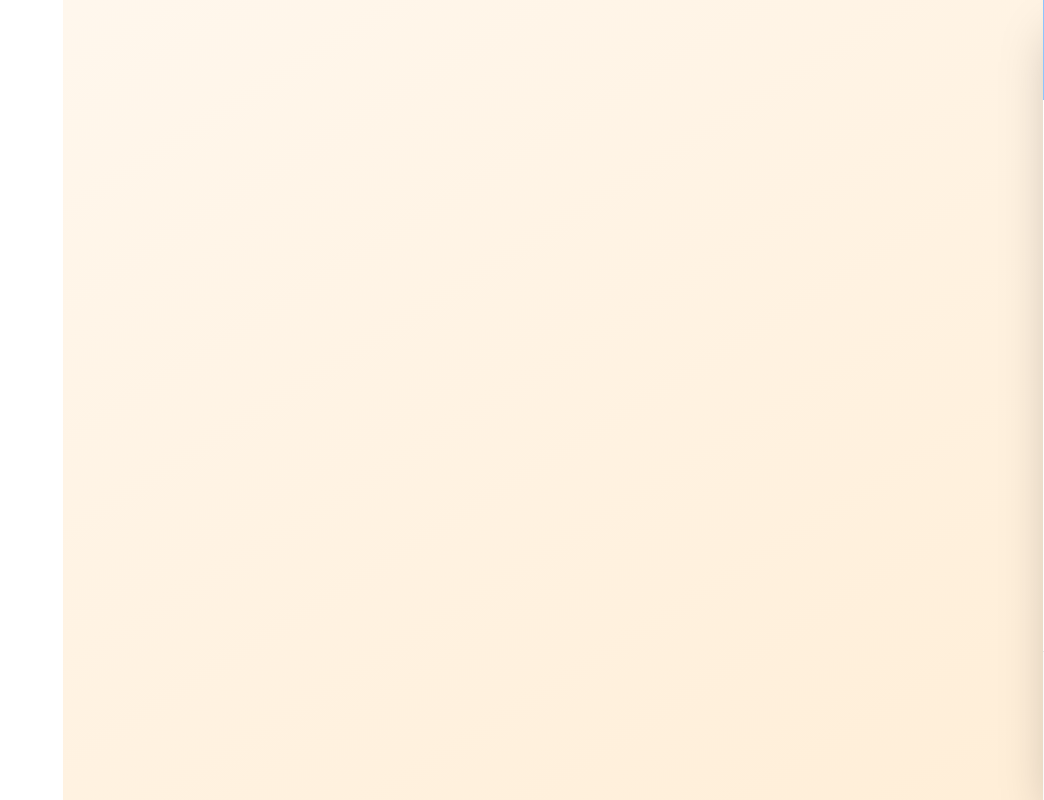
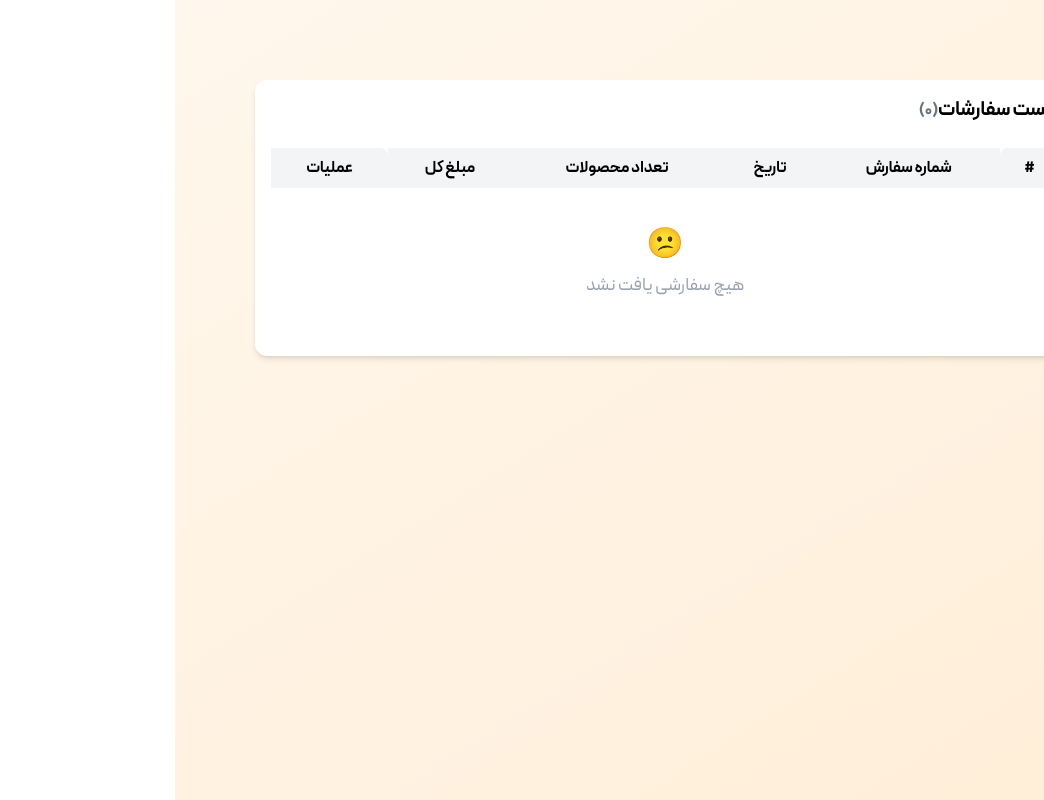
Before and after one commit to Ali-Hydri/Madar-market-front, a Next.js app: page /panel/UserOrders in a window 1280 px wide. Shown: the whole page, without its empty margins (236-1280 px from the left). Built offline with nearby package versions, Linux system fonts and the light colour scheme.

Commit message:
add orders rout in admin panel

```diff
--- a/src/components/adduser/sidebar.tsx
+++ b/src/components/adduser/sidebar.tsx
@@ -114,7 +114,7 @@ const Sidebar: React.FC = () => {
       {/* Sidebar اصلی */}
       <div
         className={` top-0 right-0 h-full bg-gradient-to-br from-white to-gray-50 shadow-2xl transform transition-all duration-300 ease-out  ${
-          isOpen ? "translate-x-0 w-75" : "translate-x-full w-75 overflow-hidden"
+          isOpen ? "translate-x-0 w-75" : "translate-x-full w-0 overflow-hidden"
         }`}
       >
         {/* Header */}
--- a/src/components/allOrders/allOrders.tsx
+++ b/src/components/allOrders/allOrders.tsx
@@ -1,11 +1,213 @@
-import React from 'react'
+"use client";
+import React, { useState } from "react";
+import {
+  QueryClient,
+  QueryClientProvider,
+  useQuery,
+} from "@tanstack/react-query";
+import { fetchOrders } from "@/services/orderService";
+import { Order } from "@/types/orderType";
+
+// OrderTable component
+function OrderTable({
+  orders,
+  onOrderClick,
+}: {
+  orders: Order[];
+  onOrderClick: (order: Order) => void;
+}) {
+  const formatDate = (dateString: string) => {
+    const date = new Date(dateString);
+    return date.toLocaleDateString("fa-IR");
+  };
+
+  return (
+    <div className="bg-white rounded-xl shadow-md p-4 mt-20 overflow-x-auto mx-20">
+      <div className="flex items-center justify-between mb-4">
+        <h2 className="text-xl font-bold">
+          لیست سفارشات
+          <span className="text-gray-500 text-base">({orders.length})</span>
+        </h2>
+      </div>
+      <div className="overflow-auto max-h-[50vh]">
+        <table className="min-w-full text-center border-separate border-spacing-y-2">
+          <thead className="bg-gray-100 sticky top-0 z-10">
+            <tr>
+              <th className="py-2 px-3 rounded-tl-lg">#</th>
+              <th className="py-2 px-3">شماره سفارش</th>
+              <th className="py-2 px-3">تاریخ</th>
+              <th className="py-2 px-3">تعداد محصولات</th>
+              <th className="py-2 px-3">مبلغ کل</th>
+              <th className="py-2 px-3 rounded-tr-lg">عملیات</th>
+            </tr>
+          </thead>
+          <tbody>
+            {orders.length === 0 ? (
+              <tr>
+                <td colSpan={6} className="py-8 text-gray-400 text-lg">
+                  <span className="text-3xl block mb-2">😕</span>
+                  هیچ سفارشی یافت نشد
+                </td>
+              </tr>
+            ) : (
+              orders.map((order, idx) => (
+                <tr
+                  key={order.id}
+                  className="bg-gray-50 hover:bg-orange-50 transition rounded-lg shadow-sm"
+                >
+                  <td className="py-2 px-3 font-mono text-gray-500">
+                    {idx + 1}
+                  </td>
+                  <td className="py-2 px-3 font-semibold">#{order.id}</td>
+                  <td className="py-2 px-3">{formatDate(order.date)}</td>
+                  <td className="py-2 px-3">{order.itemCount} عدد</td>
+                  <td className="py-2 px-3 font-semibold text-green-600">
+                    {order.totalPrice.toLocaleString()} تومان
+                  </td>
+                  <td className="py-2 px-3">
+                    <button
+                      onClick={() => onOrderClick(order)}
+                      className="bg-blue-500 text-white px-3 py-1.5 rounded-lg hover:bg-blue-600 transition cursor-pointer"
+                    >
+                      جزییات
+                    </button>
+                  </td>
+                </tr>
+              ))
+            )}
+          </tbody>
+        </table>
+      </div>
+    </div>
+  );
+}
+
+// OrderDetailModal component
+function OrderDetailModal({
+  order,
+  onClose,
+}: {
+  order: Order | null;
+  onClose: () => void;
+}) {
+  if (!order) return null;
+
+  const formatDate = (dateString: string) => {
+    const date = new Date(dateString);
+    return date.toLocaleDateString("fa-IR");
+  };
+
+  return (
+    <div className="fixed inset-0 z-50 flex items-center justify-center bg-black/40 backdrop-blur-sm">
+      <div className="bg-white rounded-xl shadow-2xl p-6 w-full max-w-md max-h-[90vh] overflow-y-auto">
+        <div className="flex justify-between items-center mb-4">
+          <h2 className="text-xl font-bold">جزئیات سفارش</h2>
+          <button
+            onClick={onClose}
+            className="text-gray-500 hover:text-gray-700 text-2xl"
+          >
+            ×
+          </button>
+        </div>
+
+        <div className="mb-4">
+          <div className="flex justify-between items-center mb-2">
+            <span className="text-sm text-gray-500">شماره سفارش:</span>
+            <span className="font-bold">#{order.id}</span>
+          </div>
+          <div className="flex justify-between items-center mb-2">
+            <span className="text-sm text-gray-500">تاریخ:</span>
+            <span>{formatDate(order.date)}</span>
+          </div>
+          <div className="flex justify-between items-center mb-2">
+            <span className="text-sm text-gray-500">تعداد محصولات:</span>
+            <span>{order.itemCount} عدد</span>
+          </div>
+          <div className="flex justify-between items-center pt-2 border-t border-gray-100">
+            <span className="text-sm text-gray-500">مبلغ کل:</span>
+            <span className="font-bold text-green-600">
+              {order.totalPrice.toLocaleString()} تومان
+            </span>
+          </div>
+        </div>
+
+        <h3 className="font-bold text-gray-800 mb-2">
+          محصولات سفارش داده شده:
+        </h3>
+        <div className="space-y-3">
+          {order.items.map((item, index) => (
+            <div
+              key={index}
+              className="bg-gray-50 rounded-lg p-3 flex items-center gap-3"
+            >
+              <div className="flex-1">
+                <h4 className="font-bold text-gray-800 text-sm">{item.name}</h4>
+                <p className="text-xs text-gray-600">
+                  {item.originalPrice.toLocaleString()} تومان
+                </p>
+                <p className="text-xs text-gray-400">تعداد: {item.quantity}</p>
+              </div>
+              <div>
+                <p className="text-[10px] text-gray-400 text-center">مجموع:</p>
+                <p className="text-sm font-bold text-gray-800 text-left">
+                  {(item.originalPrice * item.quantity).toLocaleString()} تومان
+                </p>
+              </div>
+            </div>
+          ))}
+        </div>
+      </div>
+    </div>
+  );
+}
+
+function AllOrdersContent() {
+  const [selectedOrder, setSelectedOrder] = useState<Order | null>(null);
+  const { data, isLoading, error, refetch, isFetching } = useQuery<Order[]>({
+    queryKey: ["orders"],
+    queryFn: fetchOrders,
+    enabled: true,
+    refetchInterval: 60000,
+  });
+
+  const handleOrderClick = (order: Order) => {
+    setSelectedOrder(order);
+  };
+
+  const handleModalClose = () => {
+    setSelectedOrder(null);
+  };
+
+  return (
+    <div className="flex flex-col gap-8">
+      {/* Order Detail Modal */}
+      <OrderDetailModal order={selectedOrder} onClose={handleModalClose} />
+
+      {/* Order Table */}
+      {isLoading ? (
+        <div className="flex flex-col items-center justify-center min-h-[200px]">
+          <div className="w-16 h-16 border-4 border-orange-400 border-t-transparent rounded-full animate-spin mb-4"></div>
+          <span className="text-gray-500">در حال بارگذاری سفارشات...</span>
+        </div>
+      ) : error ? (
+        <div className="bg-red-100 text-red-700 rounded-lg p-4 text-center font-bold">
+          خطا در دریافت داده
+        </div>
+      ) : (
+        <OrderTable orders={data || []} onOrderClick={handleOrderClick} />
+      )}
+    </div>
+  );
+}
+
+const queryClient = new QueryClient();
 
 function AllOrders() {
   return (
-    <div>
-
-    </div>
-  )
+    <QueryClientProvider client={queryClient}>
+      <AllOrdersContent />
+    </QueryClientProvider>
+  );
 }
 
-export default AllOrders
+export default AllOrders;
--- /dev/null
+++ b/src/services/orderService.ts
@@ -0,0 +1,17 @@
+import { Order } from "@/types/orderType";
+
+export const fetchOrders = async (): Promise<Order[]> => {
+  // دریافت سفارشات از localStorage
+  const ordersJson = localStorage.getItem("orders");
+  if (ordersJson) {
+    try {
+      const orders: Order[] = JSON.parse(ordersJson);
+      // مرتب کردن از جدید به قدیم
+      return [...orders].reverse();
+    } catch (error) {
+      console.error("Error parsing orders from localStorage:", error);
+      return [];
+    }
+  }
+  return [];
+};
--- /dev/null
+++ b/src/types/orderType.ts
@@ -0,0 +1,18 @@
+interface OrderItem {
+  id: number;
+  name: string;
+  imageUrl: string;
+  originalPrice: number;
+  quantity: number;
+}
+
+interface Order {
+  id: number;
+  userId: string;
+  date: string;
+  items: OrderItem[];
+  totalPrice: number;
+  itemCount: number;
+}
+
+export type { Order, OrderItem };
```
